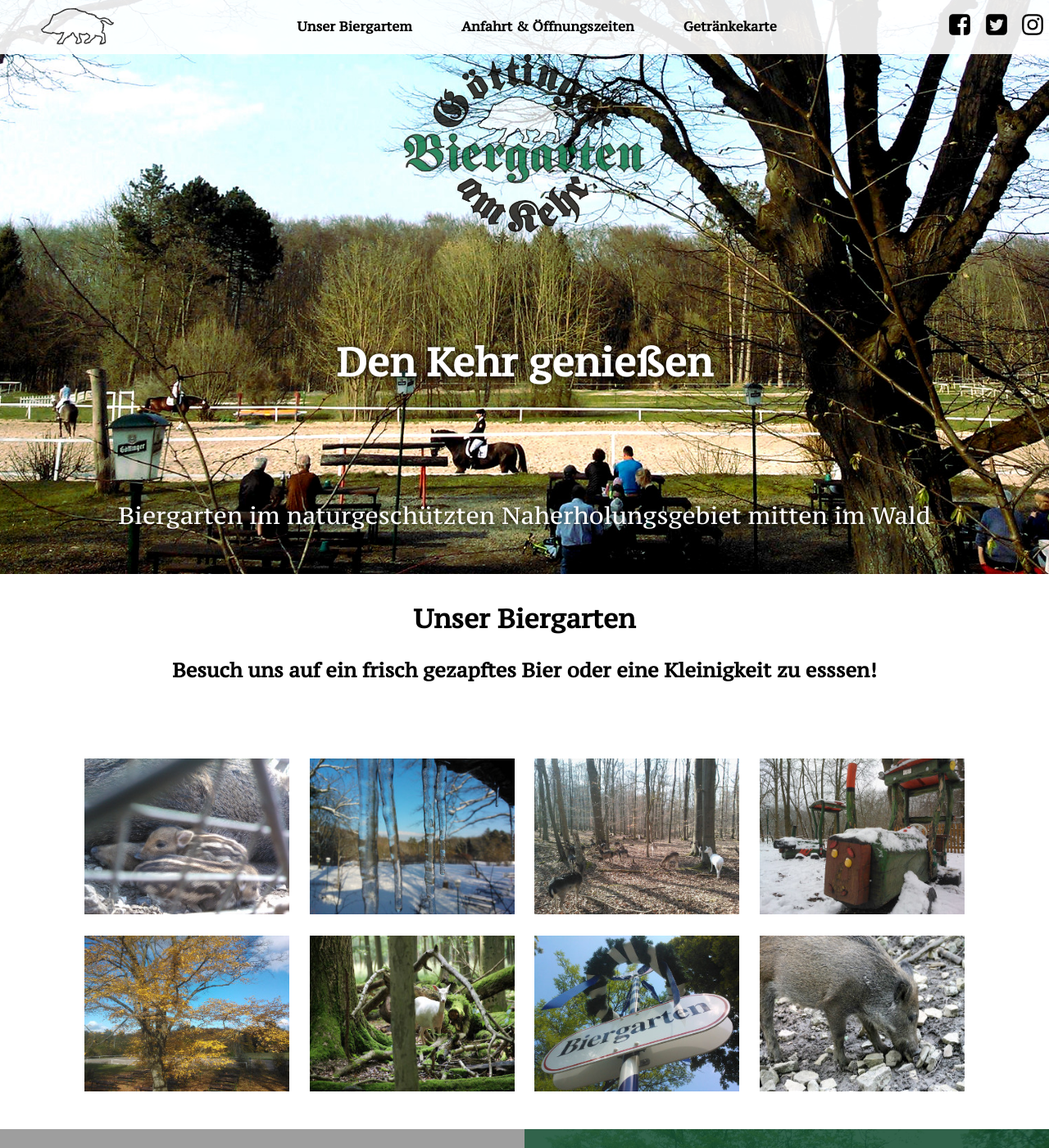
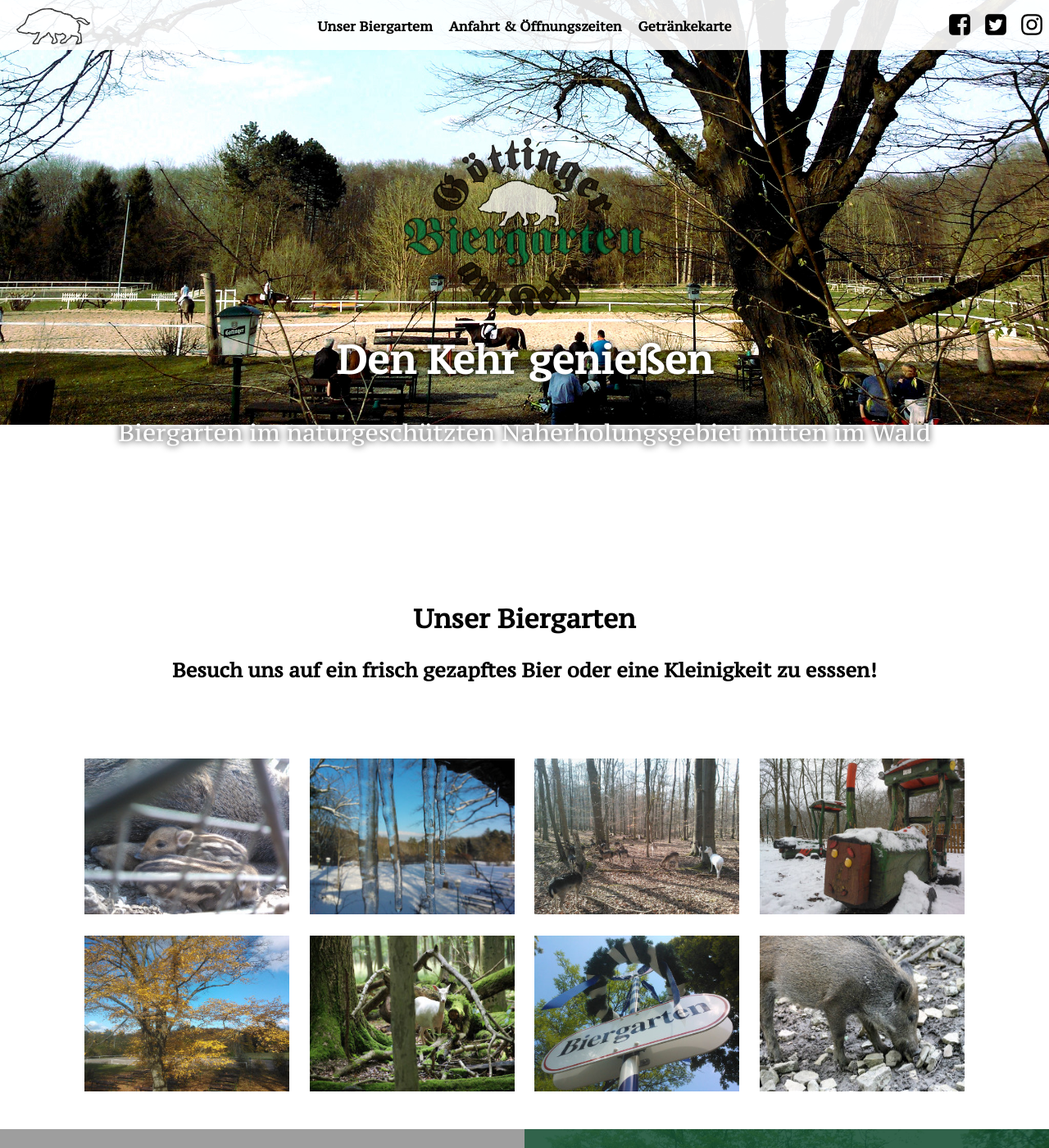
Before and after one commit to versable/kehr-website, a Jekyll site: the page built from index.html, in a window 1280 px wide and 1400 px high. Shown: the whole window at 82% size. Built offline with Jekyll 4.4.1, drawn with Linux system fonts in a browser that asks for light colours; grey boxes are pictures that could not be loaded.

Commit message:
Improve responsive design and hero logo

```diff
--- a/_includes/nav.html
+++ b/_includes/nav.html
@@ -1,6 +1,8 @@
 <header>
     <nav>
-        <img class="nav-logo" src="images/logo-sm.svg" title="Biergarten am Kehr">
+        <a class="nav-logo" href="/">
+            <img src="images/logo-sm.svg" title="Biergarten am Kehr">
+        </a>
         <input id="nav-menu" type="checkbox">
         <label class="nav-menu" for="nav-menu"><span></span></label>
         <a class="nav-link" href="#unser-biergarten">
--- a/_sass/_base.scss
+++ b/_sass/_base.scss
@@ -34,7 +34,7 @@ dl {
 
 dt {
     float: left;
-    width: 160px;
+    width: 12em;
     overflow: hidden;
     clear: left;
     text-overflow: ellipsis;
@@ -42,7 +42,7 @@ dt {
 }
 
 dd {
-    margin-left: 180px;
+    margin-left: 12em;
 }
 
 .img-responsive {
@@ -55,22 +55,21 @@ dd {
     position: relative;
     display: flex;
     flex-direction: column;
-    justify-content: space-around;
+    justify-content: center;
     text-align: center;
     text-shadow: 0 0 8px #000;
-    background: center / cover no-repeat url('/images/hero-1.jpg');
+    background: top / contain no-repeat url('/images/hero-1.jpg');
     color: #fff;
     z-index: 1;
     animation: 1s ease-out 0s 1 heroFadeIn;
+    background-attachment: fixed;
 
-    .logo img {
+    .logo {
         width: 300px;
-        height: auto;
-        /*border: 1px solid #aaa;
-        border-radius: 50%;
-        background-color: rgba(255,255,255,0.5);*/
         padding: 10px;
         margin-top: 5px;
+        margin-left: auto;
+        margin-right: auto;
     }
 
     h1 {
--- a/_sass/_layout.scss
+++ b/_sass/_layout.scss
@@ -11,16 +11,15 @@ nav {
     background-color: rgba(255, 255, 255, 0.9);
 
     .nav-logo {
+        width: 130px;
         margin-top: 10px;
-        margin-left: 50px;
         margin-right: auto;
-        padding-right: 40px;
+        text-align: center;
     }
     #nav-menu, .nav-menu { display: none; }
 
     .nav-link {
-        margin-right: 20px;
-        padding: 20px;
+        padding: 20px 10px 0;
         color: #000;
         font-weight: 600;
         text-decoration: none;
@@ -40,7 +39,9 @@ nav {
     }
 
     .nav-social {
+        width: 130px;
         margin-left: auto;
+        text-align: center;
 
         img {
             height: 30px;
@@ -66,12 +67,14 @@ nav {
         z-index: 4;
 
         .nav-menu {
+            order: 1;
             position: relative;
             display: inline-block;
             width: 40px;
             height: 24px;
             cursor: pointer;
             margin-top: 15px;
+            margin-right: 3px;
 
             span {
                 position: absolute;
@@ -126,13 +129,24 @@ nav {
                 padding: 10px 20px;
             }
         }
+
         .nav-link {
             flex: 100%;
+            order: 1;
             max-height: 0;
             font-size: 20px;
             padding: 0 20px;
             overflow: hidden;
             transition: all 0.5s ease-in-out;
+        }
+
+        .nav-social {
+            display: none;
+        }
+
+        .nav-logo {
+            width: 90px;
+            margin-top: 3px;
         }
     }
 
@@ -220,7 +234,7 @@ nav {
 }
 
 @include media-query-up($media-xs) {
-    .container { width: 600px; }
+    .container { width: 540px; }
 }
 
 @include media-query-up($media-sm) {
--- a/index.html
+++ b/index.html
@@ -6,9 +6,7 @@ order: 1
 
 <section class="jumbotron">
     <div id="hero-1">
-        <a class="logo" href="{{ site.baseurl }}/">
-            <img src="/images/logo.png" title="{{ site.title | strip_newlines }}">
-        </a>
+        <img class="img-responsive logo" src="/images/logo.png" title="{{ site.title | strip_newlines }}">
         <h1>Den Kehr genießen</h1>
         <p>
             Biergarten im naturgeschützten Naherholungsgebiet mitten im Wald
```
